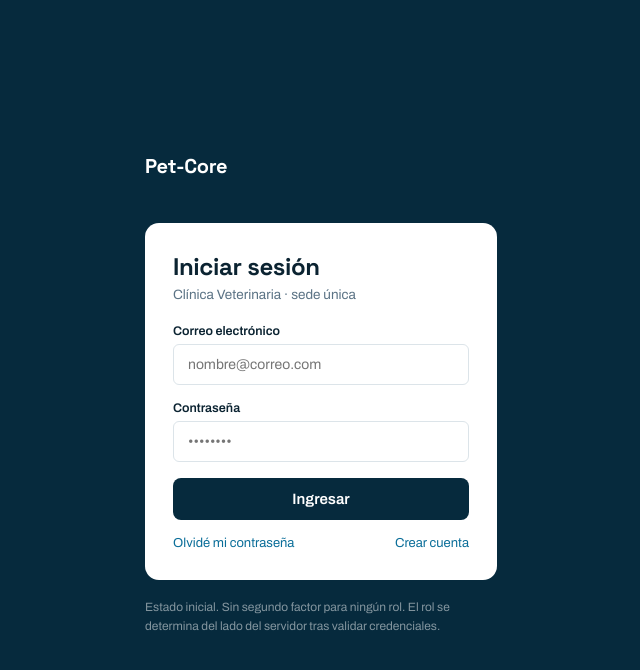
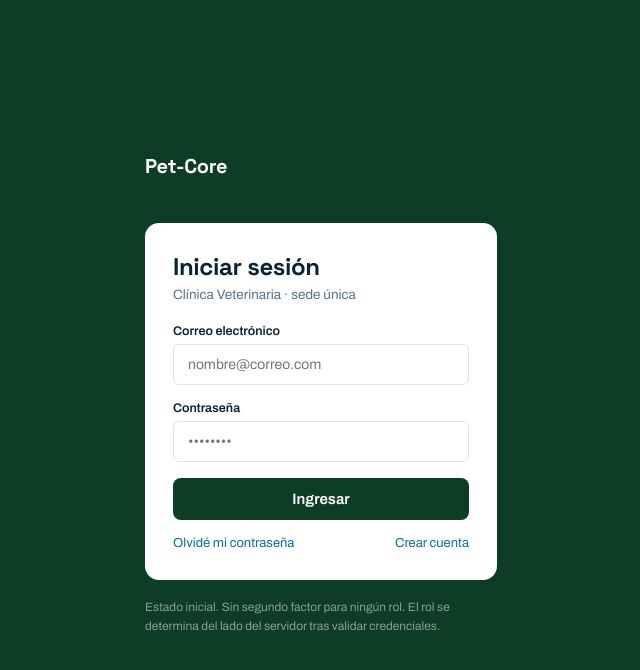
Before and after one commit to ConstanzaBlanco/Clinica_Veterinaria_DevOps, a React (Vite) app in the folder frontend/: page /login in a window 1280 px wide. Shown: the top 670 px of the page, without its empty margins (319-959 px from the left). Built offline with nearby package versions, Linux system fonts and the light colour scheme; no server answers.

Commit message:
Cambio color a verde de la ui en general

```diff
--- a/frontend/src/index.css
+++ b/frontend/src/index.css
@@ -3,10 +3,10 @@
 :root {
   color-scheme: light;
 
-  /* Paleta Pet-Core */
-  --navy: #062a3d;
-  --navy-hover: #0a3e58;
-  --navy-active: #04202f;
+  /* Paleta Pet-Core (Green) */
+  --navy: #0d3d24;
+  --navy-hover: #135834;
+  --navy-active: #082818;
   --white: #ffffff;
   --gray-card: #f2f6f8;
   --border: #dce4e9;
```
